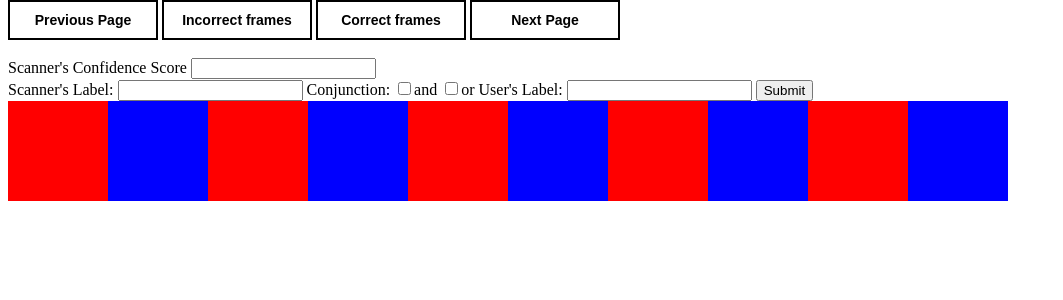
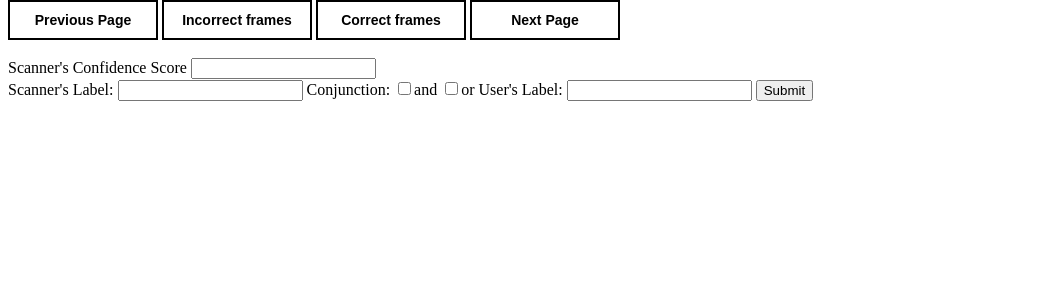
Before and after one commit to jenniferleeny/graphicsUI, a Flask app: page / in a window 1280 px wide. Shown: the part 116-416 px from the top of the page, without its empty margins (0-1063 px from the left). Run offline with Flask 2, Linux system fonts and the light colour scheme; data that the repository does not hold is empty; some libraries are stand-ins or nearby versions.

Commit message:
remove extra whitespace, unneeded code

```diff
--- a/static/visual_data_UI.css
+++ b/static/visual_data_UI.css
@@ -45,11 +45,3 @@ p {
     order: <integer>;
     position: absolute;
 }
-
-
-.floatTL{
-    position: relative;
-    margin: 5px;
-
-
-}
--- a/templates/visual_data_UI.html
+++ b/templates/visual_data_UI.html
@@ -5,7 +5,6 @@
     <link rel="stylesheet" type="text/css" href="{{ url_for('static', filename='visual_data_UI.css') }}">
     <script src="https://ajax.googleapis.com/ajax/libs/jquery/3.1.0/jquery.min.js"> </script>
     <script src="{{ url_for('static', filename='script.js') }}"></script>
-
   </head>
   <body>
     <header>
@@ -52,22 +51,12 @@
               fill="none" stroke="red" stroke-width="3"/>
         </svg>
         <img src= "{{ url_for('static', filename='visual_files/'+f['jpeg_name']) }}"
-        width="320" height="180">
+        width="320px" height="180px">
         <p>
           {{ "ID: " + f.fID|string + ", Scanner's Score: " + f.confidence|string + ", Label: " + f.human }}
         </p>
       </div>
       {% endfor %}
-      <div style="background-color:red;width:100px;height:100px"></div>
-      <div style="background-color:blue;width:100px;height:100px"></div>
-      <div style="background-color:red;width:100px;height:100px"></div>
-      <div style="background-color:blue;width:100px;height:100px"></div>
-      <div style="background-color:red;width:100px;height:100px"></div>
-      <div style="background-color:blue;width:100px;height:100px"></div>
-      <div style="background-color:red;width:100px;height:100px"></div>
-      <div style="background-color:blue;width:100px;height:100px"></div>
-      <div style="background-color:red;width:100px;height:100px"></div>
-      <div style="background-color:blue;width:100px;height:100px"></div>
     </div>
   </body>
 </html>
```
Also changed, not shown: flaskr.py (line endings or trailing spaces). Lines whose indentation alone changed are shown as unchanged.
